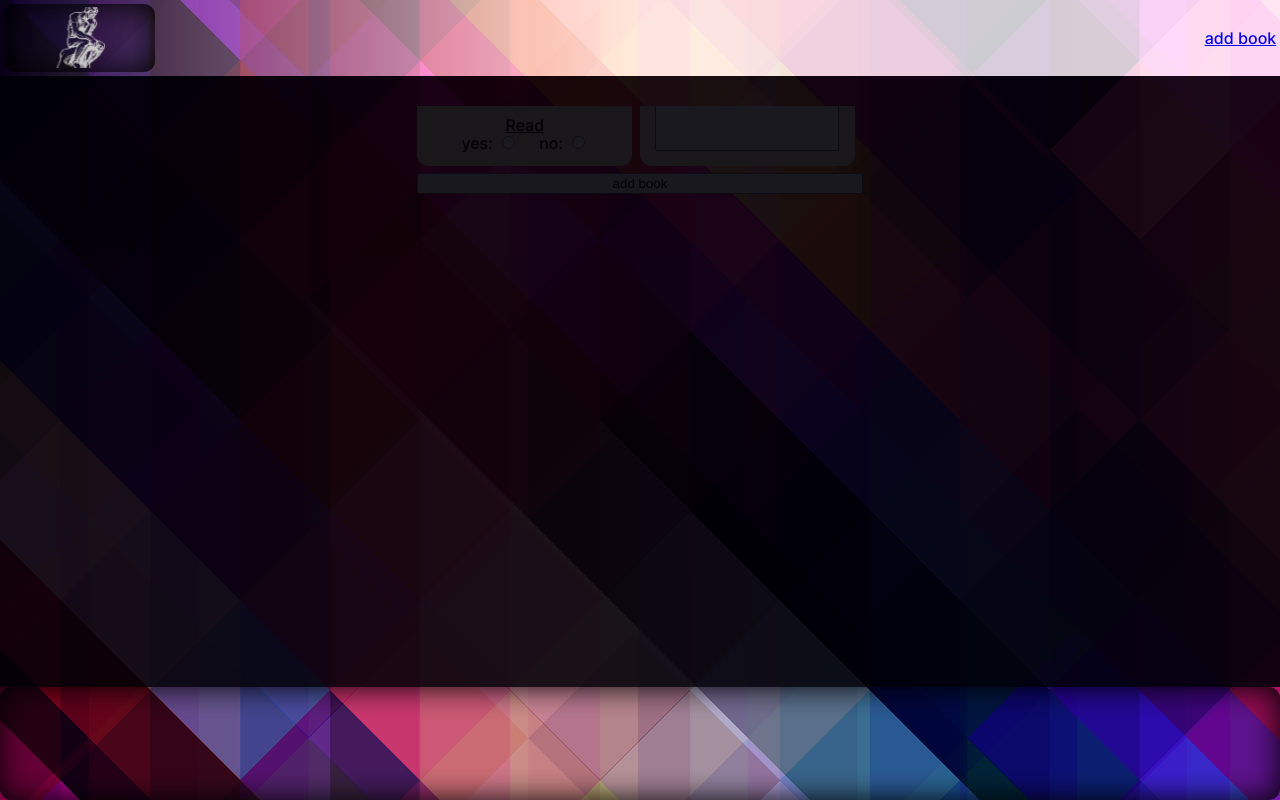
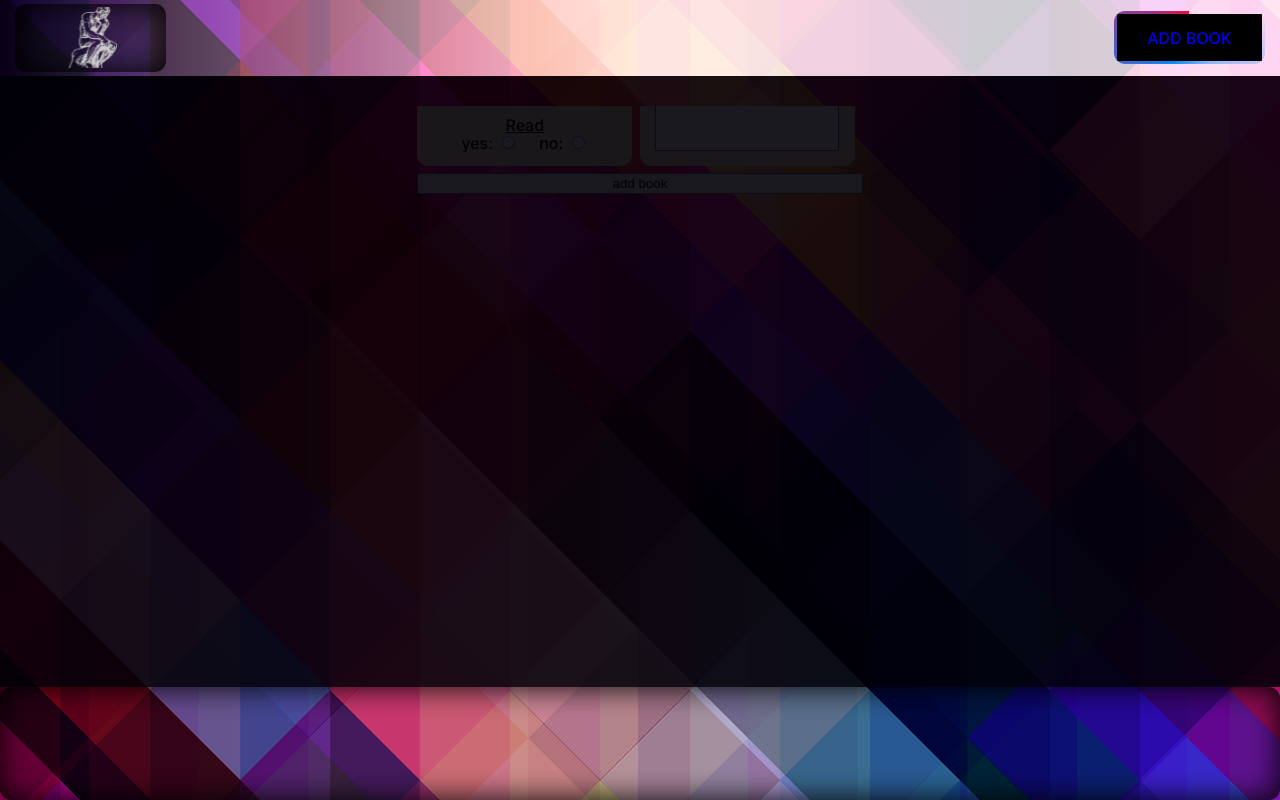
Before and after one commit to AA-Stargazer/book-library-project, a plain HTML site: page index.html in a window 1280 px wide. Drawn offline with Linux system fonts and the light colour scheme.

Commit message:
take decision for animation/style etc of border, and write NOTES to keep in this git branch

```diff
--- a/index.html
+++ b/index.html
@@ -20,7 +20,7 @@
 		      </div>
 		    </div>
             <div class="menu"></div>
-            <div class="add-button"><a href="#">add book</a></div>
+            <div class="flex-center add-button box"><a href="#">ADD BOOK</a></div>
 
 		  </div>
 		</div>
--- a/style.css
+++ b/style.css
@@ -1,5 +1,11 @@
 /* some links
  * https://developer.mozilla.org/en-US/docs/Web/CSS/filter-function/invert
+ * https://freefrontend.com/css-border-animations/
+ * * https://codepen.io/shshaw/pen/RwJwJJx
+ * * https://www.w3schools.com/cssref/css3_pr_background-size.php/#:~:text=here%20we%20have%20two%20background%20images.%20we%20specify%20the%20size%20of%20the%20first%20background%20image%20with%20%22contain%22%2C%20and%20the%20second%20background-image%20with%20%22cover%22%3A
+ * * * or just https://www.w3schools.com/cssref/css3_pr_background-size.php and search for text:
+ * * * * Here we have two background images. We specify the size of the first background image with "contain", and the second background-image with "cover":
+ * * * * * (to understand that turning border background. A good start I think...
  *
  *
  */
@@ -9,6 +15,7 @@
 :root {
 	--perspective: 16cm;
 	--book-grid-background: rgb(2, 1, 7, 0.9);
+	--logo-border-radius: 0.3cm;
 }
 
 @font-face {
@@ -44,6 +51,7 @@ body > div {
 }
 
 
+
 .header-parent {
 	height: 100%;
 	/*
@@ -67,12 +75,12 @@ body > div {
 	background-image: linear-gradient(to bottom right, rgb(2, 1, 7, 0.9), rgb(2, 1, 7, 0.9), rgba(255, 255, 255, 0), rgba(255, 255, 255, 0.8), rgba(255, 255, 255, 0.8));
 	*/
 	background-image: linear-gradient(to right, rgba(255, 255, 255, 0), rgba(255, 255, 255, 0.8), rgba(255, 255, 255, 0.8));
+}
 
-}
 .header {
 	/* instead of margin and padding, I just substracted the amount of padding or margin etc... This works along with flex-center. But when playing with margin and padding, lots of things gets affected. Currently I got what I want... */
 	height: calc(100% - 0.2cm);
-	width: calc(100% - 0.2cm);
+	width: calc(100% - 0.8cm);
 	display: flex;
 	justify-content: space-between;
 	align-items: center;
@@ -81,8 +89,8 @@ body > div {
 	height: 100%;
 	width: 4cm;
 	overflow: hidden;
+	border-radius: var(--logo-border-radius);
 	background-color: #FCF1F1;
-	border-radius: 0.3cm;
 	/*box-shadow: 0 0 0.8cm #1A1C20 inset;*/
 	box-shadow: 0 0 0.8cm rgb(0, 0, 0) inset;
 	/*
@@ -114,6 +122,57 @@ body > div {
 	transform: rotateY(180deg);
 	filter: invert(0.8);
 }
+.add-button {
+	height: calc(100% - 0.4cm);
+	width: 4cm;
+	/*
+	border: 0.2cm solid red;
+	*/
+	border-radius: var(--logo-border-radius);
+}
+.add-button a {
+	text-decoration: none;
+}
+/* NOTE NOTE NOTE:
+ * https://codepen.io/mfortryg/pen/BaOoJQP
+ * ok, aaaa, we can't change the background-image's corner radius etc.
+ * We can only affect by the boxe's corner which the background is attched to and backkkground's corners are exceeding the box.
+ * So it's seen as also background-image has corner-radius.
+ * To create this .box (taken from https://freefrontend.com/css-border-animations/  ->  https://codepen.io/shshaw/pen/RwJwJJx) border style (turning animation is normal), I'll create 2 boxes and conic-gradient to the parent one (which will be bigger than child, like adding padding to parent, or adding margin to child, or  just adjusting the weight/height of the child etc...), and will control things through things like this....
+ */
+.box {
+  --border-size: 3px;
+  --border-angle: 0turn;
+  /* tryna understand it....
+   * first written gif/img/conic-gradient etc has higher z-index, shown more in front for background-image
+   * * first to last, most front to most background
+   */
+  background-image: conic-gradient(from var(--border-angle), black, black),
+  					conic-gradient(from var(--border-angle), transparent 20%, #08f, #f03);
+  background-size: 	calc(100% - (var(--border-size) * 2))
+      				calc(100% - (var(--border-size) * 2)),
+    				cover;
+  background-position: center center;
+  background-repeat: no-repeat;
+
+  animation: bg-spin 3s linear infinite;
+  @keyframes bg-spin {
+    to {
+      --border-angle: 1turn;
+    }
+  }
+
+  &:hover {
+    animation-play-state: paused;
+  }
+}
+@property --border-angle {
+  syntax: "<angle>";
+  inherits: true;
+  initial-value: 0turn;
+}
+
+
 
 .form-parent {
 	overflow: hide;
```
